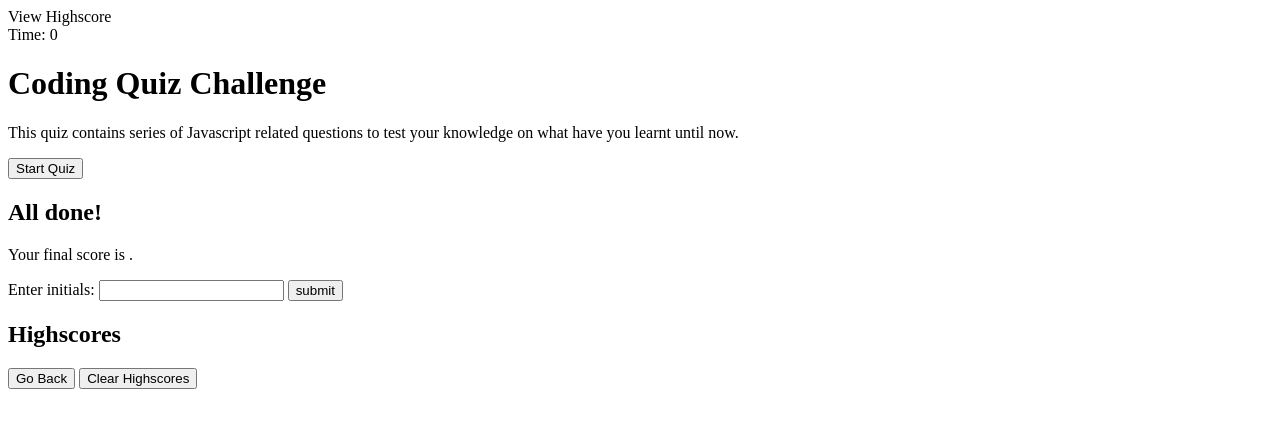
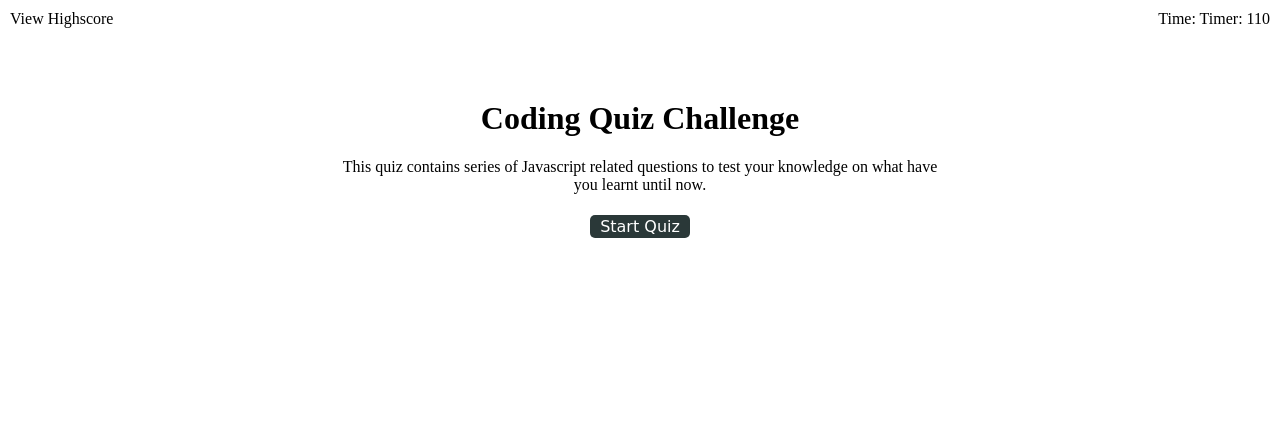
Before and after one commit to AkashWanem/Creating-code-quiz-with-web-api, a plain HTML site: page index.html in a window 1280 px wide. Drawn offline with Linux system fonts and the light colour scheme.

Commit message:
added css

```diff
--- a/assets/css/style.css
+++ b/assets/css/style.css
@@ -0,0 +1,61 @@
+body {
+    box-sizing: border-box;
+    padding: 0;
+}
+
+.container {
+    margin: 100px auto 0 auto;
+    max-width: 600px;
+}
+
+.hide {
+    display: none;
+}
+
+.main-screen {
+    text-align: center;
+}
+
+.score {
+    position: absolute;
+    top: 10px;
+    left: 10px;
+}
+
+.timer {
+    position: absolute;
+    top: 10px;
+    right: 10px;
+}
+
+button {
+    display: inline-block;
+    margin: 5px;
+    cursor: pointer;
+    font-family: "Architects Daughter", cursive;
+    font-size: 100%;
+    background-color: rgb(42, 56, 56);
+    border-radius: 5px;
+    padding: 2px 10px;
+    color: white;
+    border: 0;
+    transition: background-color 0.1s;
+}
+
+button:hover {
+    background-color: silver;
+}
+
+.options button {
+    display: block;
+}
+
+  input[type="text"] {
+    font-size: 100%;
+}
+
+ol {
+    padding-left: 0px;
+    max-height: 400px;
+    overflow: auto;
+}
--- a/assets/javascript/script.js
+++ b/assets/javascript/script.js
@@ -0,0 +1,30 @@
+const timer = document.querySelector("#time");
+
+var secondsLeft = 115;
+
+function displayTimer() {
+    timeInterval = setInterval(function () {
+        secondsLeft--;
+        timer.textContent = "Timer: " + secondsLeft;
+
+        if (secondsLeft === 0) {
+            clearInterval(timeInterval);
+        }
+    }, 1000);
+}
+
+displayTimer();
+
+
+// creating function to display questions
+
+let score = 0;
+
+function displayQuestion() {
+    for (let i = 0; i < questions.length; i++){
+        let response = window.questions[i].question;
+        if (response == questions[i].answer){
+            score++;
+        }
+    }
+}
--- a/index.html
+++ b/index.html
@@ -5,6 +5,7 @@
     <meta http-equiv="X-UA-Compatible" content="IE=edge">
     <meta name="viewport" content="width=device-width, initial-scale=1.0">
     <title>Document</title>
+    <link rel="stylesheet" href="./assets/css/style.css">
 </head>
 <body>
     <div class="score">View Highscore</div>
@@ -37,6 +38,9 @@
             <button id="back">Go Back</button>
             <button id="clear">Clear Highscores</button>
         </div>
+
+        <script src="./assets/javascript/questions.js"></script>
+        <script src="./assets/javascript/script.js"></script>
     </div>
 </body>
 </html>
```
